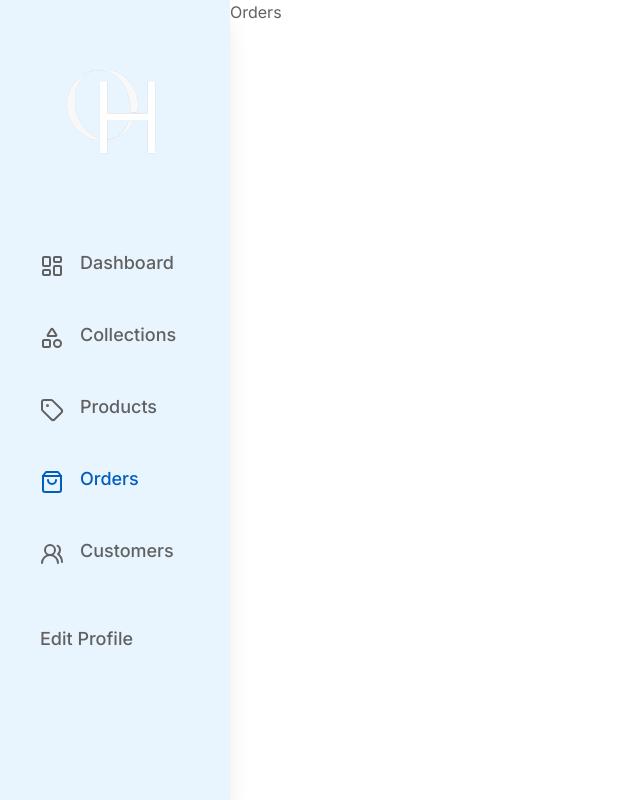
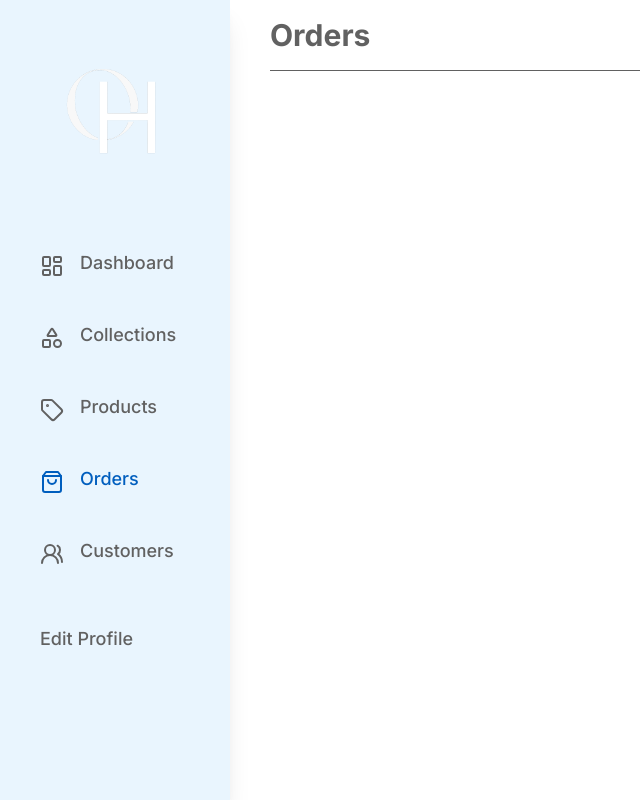
Before and after one commit to johnsethsalazar/js-ecommerce, a Next.js app: page /orders in a window 1280 px wide. Shown: the whole page, without its empty margins (0-640 px from the left). Built offline with nearby package versions, Linux system fonts and the light colour scheme; no server answers; the database is empty.

Commit message:
Added Title and some initial stylings for the Orders page

```diff
--- a/app/(dashboard)/orders/page.tsx
+++ b/app/(dashboard)/orders/page.tsx
@@ -1,10 +1,16 @@
+import { DataTable } from "@/components/custom ui/DataTable"
+import { Separator } from "@/components/ui/separator"
+
 const Orders = async () => {
   const res = await fetch("http://localhost:3000/api/orders")
   const orders = await res.json()
 
-  console.log(orders)
+  //console.log(orders)
   return (
-    <div>Orders</div>
+    <div className="px-10 py-5">
+      <p className="text-heading2-bold">Orders</p>
+      <Separator className="bg-grey-1 my-5"/>
+    </div>
   )
 }
 
```
